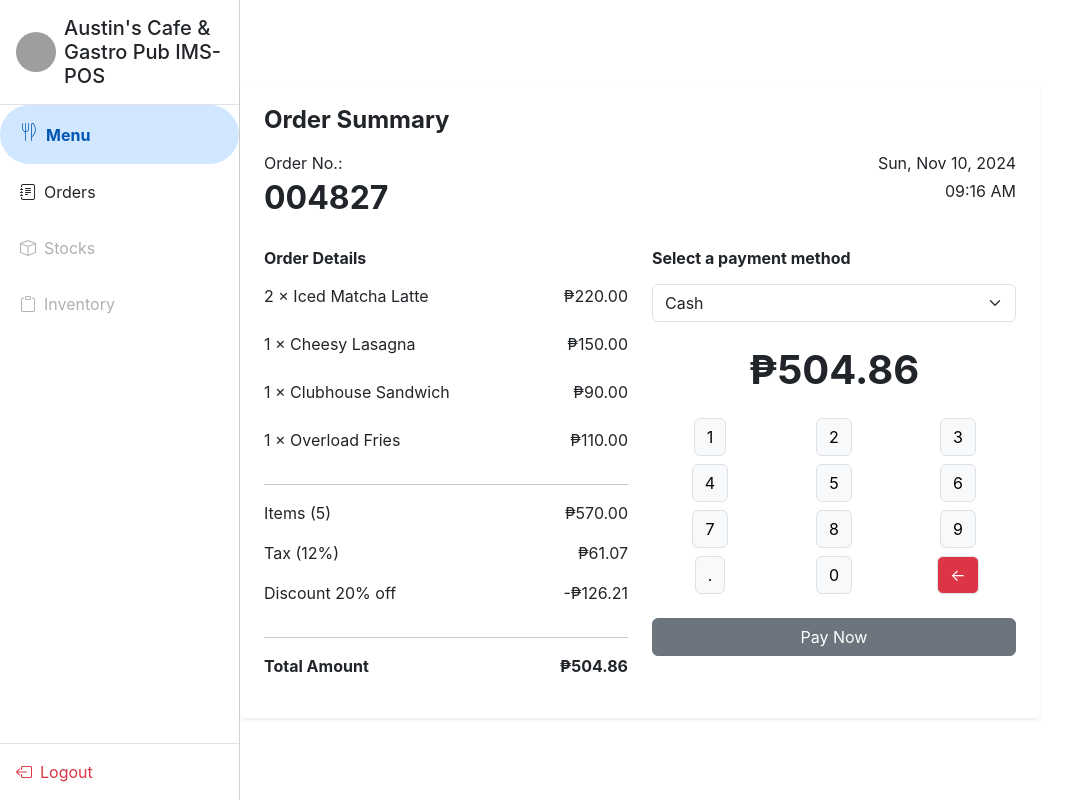
After one commit to codingwith-ry/Austin-sIMS-POS, a PHP site: page /orderSummary.php in a window 1280 px wide. The commit adds this page. Shown: the whole page, without its empty margins (0-1079 px from the left). Run offline with PHP 8.4, Linux system fonts and the light colour scheme; some libraries are stand-ins or nearby versions; grey boxes are pictures that could not be loaded.

Commit message:
Changes on verticalNav and Added a orderSummary Page

```diff
--- /dev/null
+++ b/IMS-POS/orderSummary.php
@@ -0,0 +1,93 @@
+<?php include 'verticalNav.php'?>
+
+<div class="container d-flex justify-content-center align-items-center vh-100">
+        <div class="bg-white p-4 rounded shadow-sm" style="width: 800px;">
+            <div class="mb-3">
+                <h4 class="fw-bold">Order Summary</h4>
+            </div>
+
+            <div class="d-flex justify-content-between align-items-start mb-4">
+                <div>
+                    <p class="mb-1">Order No.:</p>
+                    <h2 class="fw-bold">004827</h2>
+                </div>
+                <div class="text-end">
+                    <p class="mb-1">Sun, Nov 10, 2024</p>
+                    <p>09:16 AM</p>
+                </div>
+            </div>
+
+            <div class="row">
+                <div class="col-6">
+                    <h6 class="fw-bold mb-3">Order Details</h6>
+                    <div class="d-flex justify-content-between mb-2">
+                        <p>2 × Iced Matcha Latte</p>
+                        <p>₱220.00</p>
+                    </div>
+                    <div class="d-flex justify-content-between mb-2">
+                        <p>1 × Cheesy Lasagna</p>
+                        <p>₱150.00</p>
+                    </div>
+                    <div class="d-flex justify-content-between mb-2">
+                        <p>1 × Clubhouse Sandwich</p>
+                        <p>₱90.00</p>
+                    </div>
+                    <div class="d-flex justify-content-between mb-2">
+                        <p>1 × Overload Fries</p>
+                        <p>₱110.00</p>
+                    </div>
+                    <hr>
+                    <div class="d-flex justify-content-between">
+                        <p>Items (5)</p>
+                        <p>₱570.00</p>
+                    </div>
+                    <div class="d-flex justify-content-between">
+                        <p>Tax (12%)</p>
+                        <p>₱61.07</p>
+                    </div>
+                    <div class="d-flex justify-content-between">
+                        <p>Discount 20% off</p>
+                        <p>-₱126.21</p>
+                    </div>
+                    <hr>
+                    <div class="d-flex justify-content-between fw-bold">
+                        <p>Total Amount</p>
+                        <p>₱504.86</p>
+                    </div>
+                </div>
+
+                <!-- Payment Section -->
+                <div class="col-6">
+                    <h6 class="fw-bold mb-3">Select a payment method</h6>
+                    <select class="form-select mb-4">
+                        <option selected>Cash</option>
+                        <option>GCash</option>
+                        <option>PayMaya</option>
+                    </select>
+                    <div class="text-center mb-4">
+                        <h1 class="fw-bold">₱504.86</h1>
+                    </div>
+                    <div class="d-grid text-center">
+                        <!-- Number Pad -->
+                        <div class="row g-2">
+                            <div class="col-4"><button class="btn btn-light border">1</button></div>
+                            <div class="col-4"><button class="btn btn-light border">2</button></div>
+                            <div class="col-4"><button class="btn btn-light border">3</button></div>
+                            <div class="col-4"><button class="btn btn-light border">4</button></div>
+                            <div class="col-4"><button class="btn btn-light border">5</button></div>
+                            <div class="col-4"><button class="btn btn-light border">6</button></div>
+                            <div class="col-4"><button class="btn btn-light border">7</button></div>
+                            <div class="col-4"><button class="btn btn-light border">8</button></div>
+                            <div class="col-4"><button class="btn btn-light border">9</button></div>
+                            <div class="col-4"><button class="btn btn-light border">.</button></div>
+                            <div class="col-4"><button class="btn btn-light border">0</button></div>
+                            <div class="col-4"><button class="btn btn-danger border">&larr;</button></div>
+                        </div>
+                    </div>
+                    <button class="btn btn-secondary mt-4 w-100">Pay Now</button>
+                </div>
+            </div>
+        </div>
+    </div>
+</body>
+</html>
--- a/IMS-POS/styles/nav.css
+++ b/IMS-POS/styles/nav.css
@@ -1,10 +1,33 @@
 
-#nav{
-    position:fixed;
+#nav {
+    position: fixed;
     width: 15%;
 }
 
-#nav2{
-    position:fixed;
+#nav2 {
+    position: fixed;
     width: 20%;
 }
+
+.list-group-item {
+    border: none;
+    padding: 10px 20px;
+    border-radius: 10px;
+    transition: all 0.3s ease;
+}
+
+.list-group-item.active {
+    background-color: #d0e7ff; /* Highlight color */
+    color: #0056b3; /* Text color when active */
+    border-radius: 50px; /* Oblong shape */
+    font-weight: bold;
+}
+
+.list-group-item:hover {
+    background-color: #e3f2fd; /* Slightly lighter color */
+    border-radius: 50px; /* Matches active shape */
+}
+
+.text-muted {
+    color: #b0b0b0 !important;
+}
--- a/IMS-POS/verticalNav.php
+++ b/IMS-POS/verticalNav.php
@@ -18,25 +18,45 @@
     <link rel="stylesheet" href="https://cdn.datatables.net/responsive/3.0.3/css/responsive.bootstrap5.css">
     <link rel="stylesheet" href="https://cdn.datatables.net/2.2.1/css/dataTables.dataTables.css">
     <link rel="stylesheet" href="https://cdn.datatables.net/buttons/3.2.0/css/buttons.bootstrap5.css">
-    <link rel="stylesheet" href="https://cdnjs.cloudflare.com/ajax/libs/font-awesome/4.7.0/css/font-awesome.min.css">
-    <link rel="stylesheet" type="text/css" href="styles/nav.css">
+    <link rel="stylesheet" href="styles/nav.css">
     <link href="styles/POS.css" rel="stylesheet">
     <link href="styles/IMS.CSS" rel="stylesheet">
 
     <title>Document</title>
 </head>
 <body style="font-family: Inter, sans-serif;">
-    <div class="offcanvas offcanvas-start show" id="nav" data-bs-scroll="true" data-bs-backdrop="false" id="offcanvasScrolling" aria-labelledby="offcanvasScrollingLabel">
-        <div class="offcanvas-header">
-            <h5 class="offcanvas-title" id="offcanvasScrollingLabel">Nav</h5>
+    <div class="offcanvas offcanvas-start show" id="sideNav" data-bs-scroll="true" data-bs-backdrop="false" tabindex="-1" aria-labelledby="sideNavLabel" style="width: 240px;">
+        <div class="offcanvas-header border-bottom">
+            <div class="d-flex align-items-center">
+                <img src="logo.png" alt="Logo" style="width: 40px; height: 40px; border-radius: 50%;">
+                <h5 class="ms-2 mb-0" id="sideNavLabel">Austin's Cafe & Gastro Pub IMS-POS</h5>
+            </div>
         </div>
-        <div class="offcanvas-body">
+        <div class="offcanvas-body p-0">
             <ul class="list-group list-group-flush">
-                <li class="list-group-item">Dashboard </li>
-                <li class="list-group-item">A second item</li>
-                <li class="list-group-item">A third item</li>
-                <li class="list-group-item">A fourth item</li>
-                <li class="list-group-item">And a fifth one</li>
+                <li class="list-group-item border-0 py-3 active d-flex align-items-center">
+                    <i class="fi fi-tr-utensils" style="font-size: large;"></i>
+                    <span class="ms-2">Menu</span>
+                </li>
+                <li class="list-group-item border-0 py-3 d-flex align-items-center">
+                    <i class="bi bi-journal-text"></i>
+                    <span class="ms-2">Orders</span>
+                </li>
+                <li class="list-group-item border-0 py-3 d-flex align-items-center text-muted">
+                    <i class="bi bi-box"></i>
+                    <span class="ms-2">Stocks</span>
+                </li>
+                <li class="list-group-item border-0 py-3 d-flex align-items-center text-muted">
+                    <i class="bi bi-clipboard"></i>
+                    <span class="ms-2">Inventory</span>
+                </li>
             </ul>
         </div>
+        <div class="offcanvas-footer border-top p-3">
+            <a href="#" class="d-flex align-items-center text-danger text-decoration-none">
+                <i class="bi bi-box-arrow-left"></i>
+                <span class="ms-2">Logout</span>
+            </a>
+        </div>
     </div>
+</body>
```
